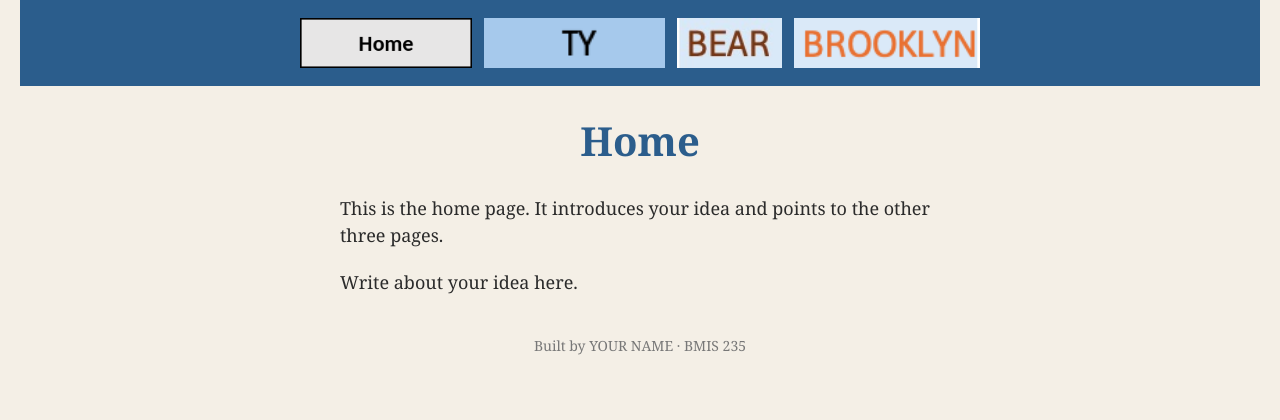
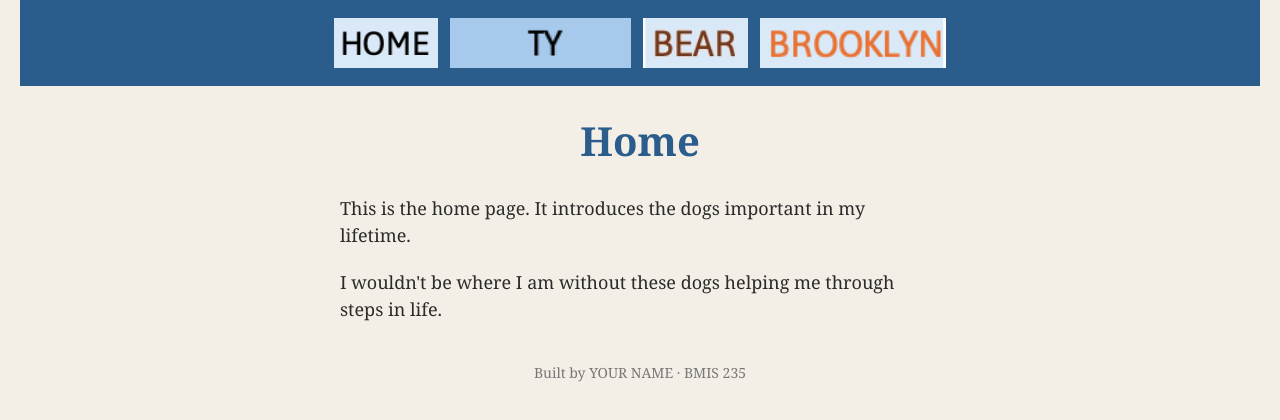
Before and after one commit to cmahoney29/bmis235-html-3-2, a plain HTML site: page index.html in a window 1280 px wide. Drawn offline with Linux system fonts and the light colour scheme.

Commit message:
Revise nav links and home page content
Updated navigation links and modified introductory text.

```diff
--- a/index.html
+++ b/index.html
@@ -22,15 +22,15 @@
      other three pages, so every page has the exact same menu.
      ===================================================================== -->
 <nav>
-    <a href="index.html"><img src="img/home.png" alt="Home"></a>
+    <a href="index.html"><img src="img/Home.png" alt="Home"></a>
     <a href="Ty.html"><img src="img/Ty.png" alt="Ty"></a>
     <a href="Bear.html"><img src="img/Bear.png" alt="Bear"></a>
     <a href="Brooklyn.html"><img src="img/Brooklyn.png" alt="Brooklyn"></a>
 </nav>
 
 <h1>Home</h1>
-<p>This is the home page. It introduces your idea and points to the other three pages.</p>
-<p>Write about your idea here.</p>
+<p>This is the home page. It introduces the dogs important in my lifetime.</p>
+<p>I wouldn't be where I am without these dogs helping me through steps in life.</p>
 
 <!-- ===== SHOWCASE ======================================================
      This box is empty on purpose. In Part 7 you paste an interactive
```
